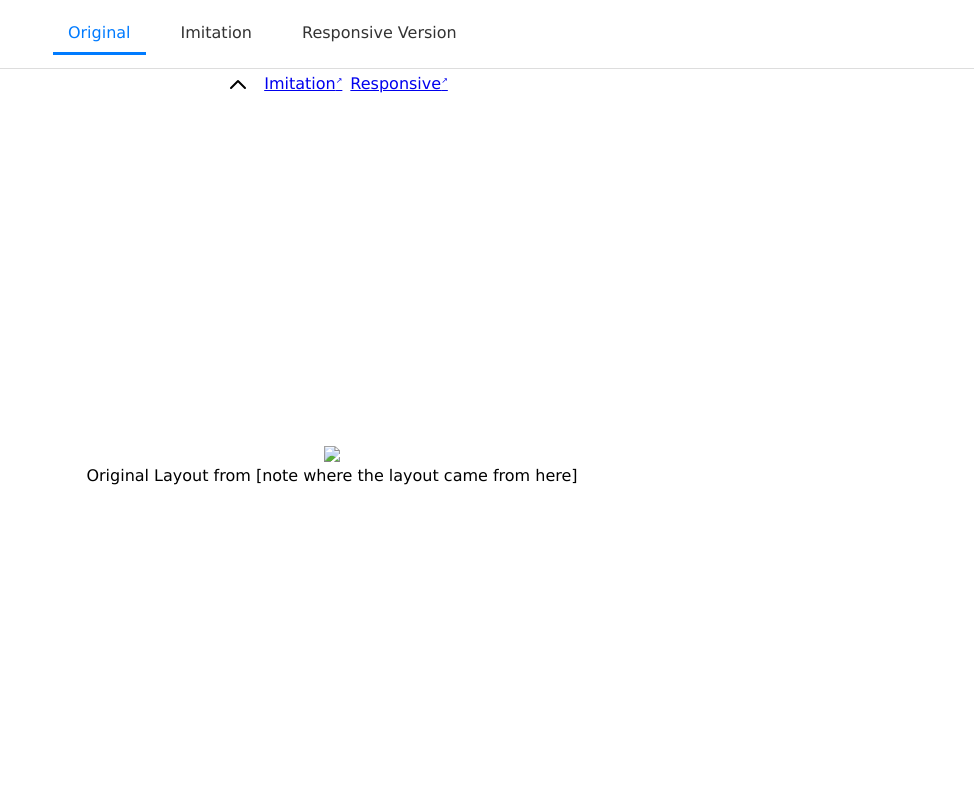
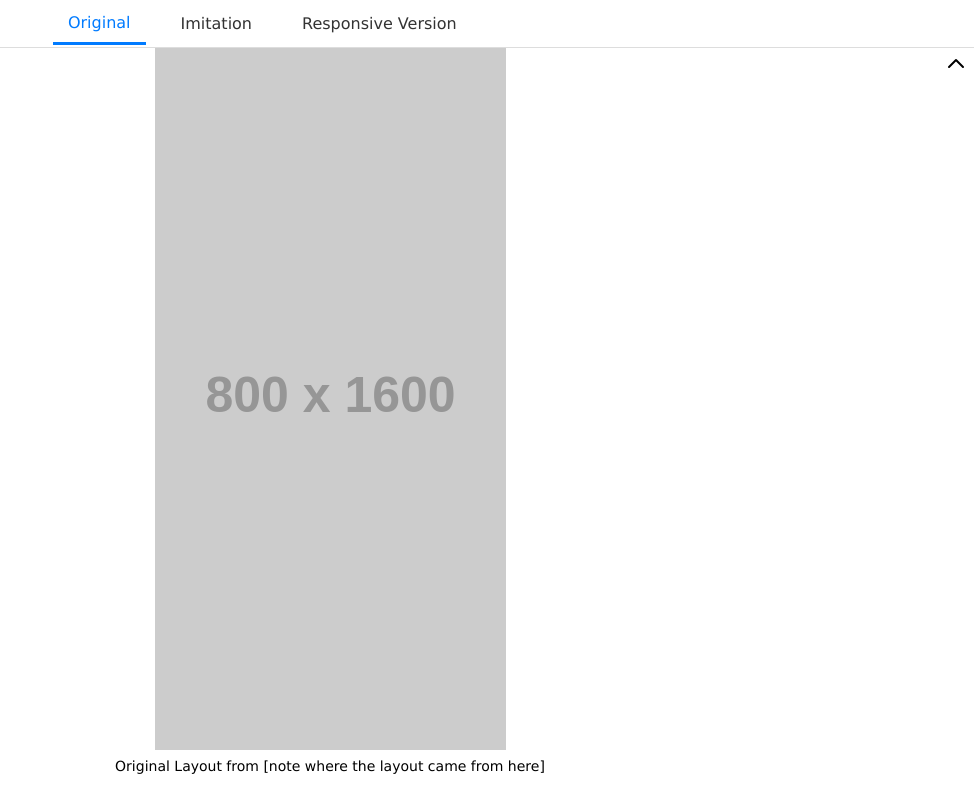
Before and after one commit to thinkle-iacs/imitation-project, a website: page index.html in a window 1280 px wide. Both pictures are taken after a click on the link "Original". Shown: the whole page, without its empty margins (306-1280 px from the left). Drawn offline with Linux system fonts and the light colour scheme; placeholder pictures from the web are drawn by us.

Commit message:
Fix up container code for next year

```diff
--- a/do_not_modify/style.css
+++ b/do_not_modify/style.css
@@ -57,19 +57,37 @@ nav a.active {
   color: #007bff;
 }
 
+.center figure {
+  display: grid;
+  grid-template-rows: 1fr auto; /* Image stretches, caption gets auto height */
+  grid-template-columns: 1fr; /* Single column */
+  align-items: center; /* Align items within their grid cells */
+  justify-items: center;
+  max-width: 100%; /* Prevent figure from overflowing horizontally */
+  max-height: 100%; /* Prevent figure from overflowing vertically */
+  margin: 0; /* Remove default margin */
+  box-sizing: border-box;
+  overflow: hidden; /* Prevent overflow */
+}
+
 .center img {
-  max-width: calc(min(100%, 100vh - 66px));
-  max-height: calc(min(100%, 100vh - 66px));
+  max-width: 100%; /* Ensure the image doesn’t overflow horizontally */
+  min-height: 100%; /* Force the image to fill the available height */
+  max-height: 100%; /* Ensure the image doesn’t overflow vertically */
+  width: auto; /* Maintain aspect ratio */
+  object-fit: contain; /* Ensure the image fits nicely */
+  grid-row: 1; /* Place the image in the first row */
 }
-.center {
-  display: flex;
-  align-items: center;
-  justify-content: center;
-  text-align: center;
-  width: 100%;
-  height: calc(100vh - 66px);
-  box-sizing: border-box;
+
+.center figcaption {
+  max-width: 100%; /* Ensure caption doesn’t overflow */
+  word-wrap: break-word; /* Handle long words or links gracefully */
+  text-align: center; /* Center-align the caption text */
+  margin: 8px 0; /* Add spacing */
+  font-size: 14px; /* Adjust font size as needed */
+  grid-row: 2; /* Place the caption in the second row */
 }
+
 .content {
   opacity: 0;
   pointer-events: none;
@@ -133,6 +151,7 @@ Old-school style... */
 header {
   position: sticky;
   top: 0;
+  height: 48px;
 }
 .popout-bar {
   opacity: 0;
@@ -145,9 +164,28 @@ header:hover .popout-bar {
   display: flex;
   margin: auto;
   align-items: center;
-  justify-content: center;
+  justify-content: flex-end;
   gap: 8px;
 }
+
+.popout-link {
+  display: none;
+  position: absolute;
+  right: -16px;
+  top: 0;
+  padding-top: 0;
+  margin-top: -4px;
+}
+nav span {
+  position: relative;
+}
+.imitation .popout-link.imitation {
+  display: inline-block;
+}
+.responsive .popout-link.responsive {
+  display: inline-block;
+}
+
 #minimize {
   transition: transform 300ms;
   background: transparent;
@@ -162,6 +200,7 @@ header {
 }
 header nav {
   height: 48px;
+  box-sizing: border-box;
 }
 .minimized {
   transform: translateY(-48px);
--- a/index.html
+++ b/index.html
@@ -19,12 +19,18 @@
   <link href="do_not_modify/style.css" rel="stylesheet" type="text/css" />
 </head>
 
-<body>
+<body class="imitation">
   <header>
     <nav>
       <a class="orig-link" href="#original">Original</a>
-      <a href="#imitation" class="active">Imitation</a>
-      <a href="#responsive" class="">Responsive Version</a>
+      <span>
+        <a href="#imitation" class="active">Imitation</a>
+        <a href="imitation.html" class="popout-link imitation" target="_blank"></a>
+      </span>
+      <span>
+        <a href="#responsive" class="">Responsive Version</a>
+        <a href="responsive.html" class="popout-link responsive" target="_blank"></a>
+      </span>
       <label class="sbs-toggle">
         <input type="checkbox" id="sbs">
         Side-by-side
@@ -36,8 +42,8 @@
           class="feather feather-arrow-up" viewBox="0 0 24 12">
           <polyline points="5 12 12 5 19 12"></polyline>
         </svg></button>
-      <a href="imitation.html" class="popout-link">Imitation</a>
-      <a href="responsive.html" class="popout-link">Responsive</a>
+
+
     </div>
   </header>
   <main>
@@ -46,7 +52,8 @@
         <!-- IMAGE TAG BELOW -->
         <!-- FIX SRC= AS NEEDED -->
         <figure>
-          <img src="original.jpg" />
+          <img src="https://placehold.co/800x1600?text=Big+Picture" />
+          <!--<img src="original.jpg" />-->
           <figcaption>
             Original Layout from [note where the layout came from here]
           </figcaption>
```
